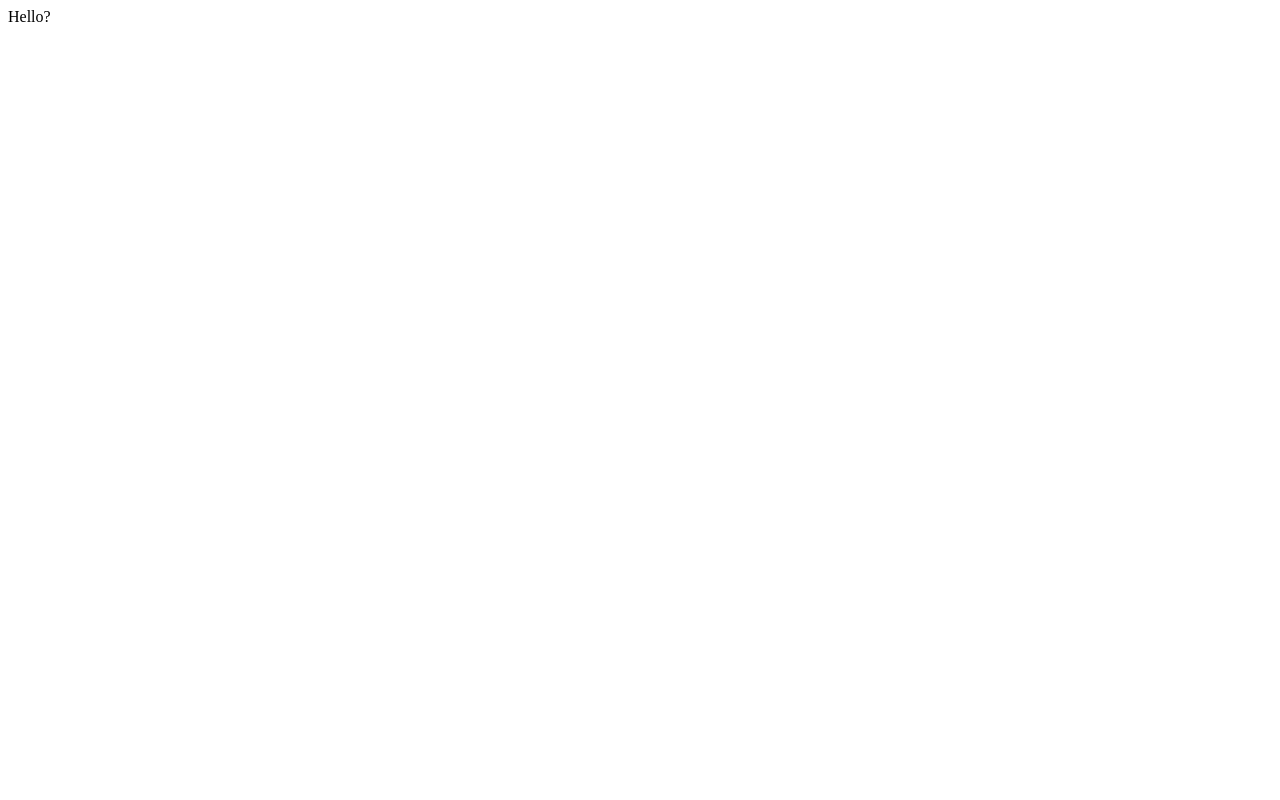
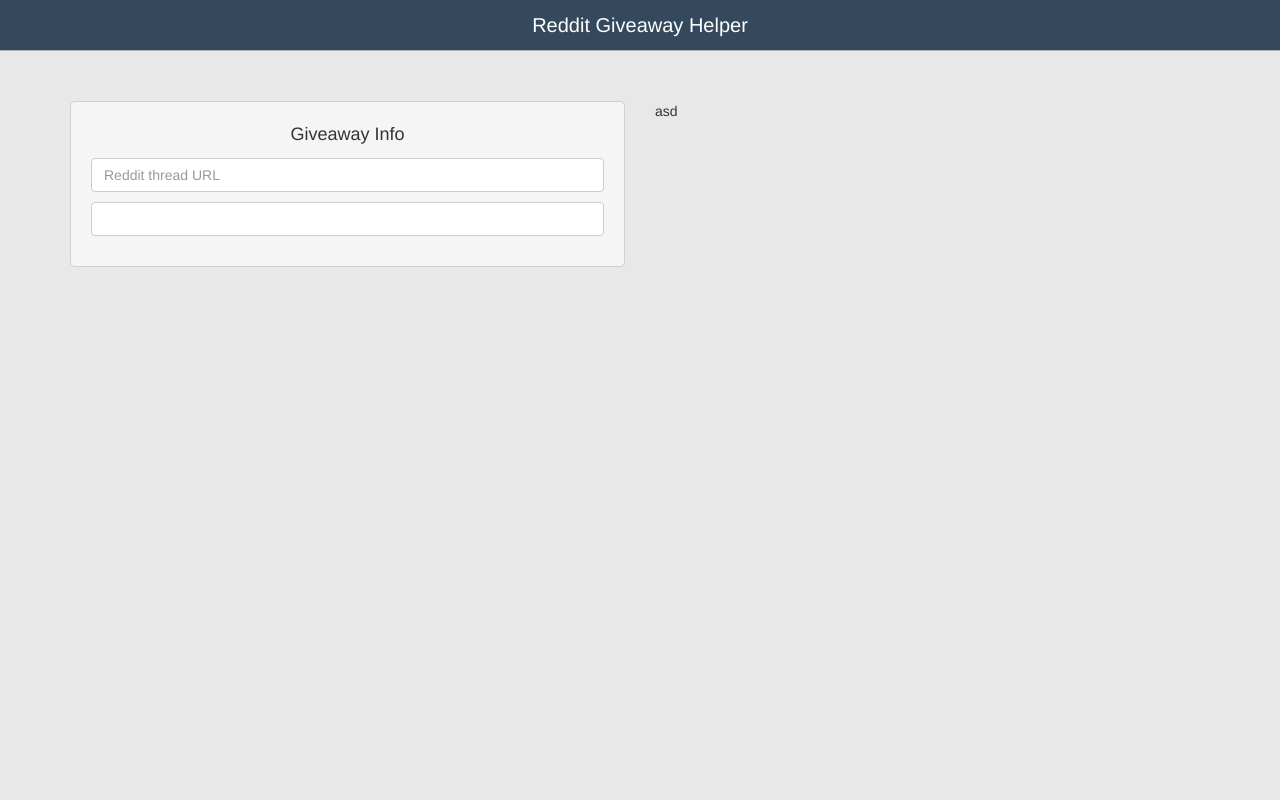
Before and after one commit to euphwes/redditgiveaways, a Django app: page / in a window 1280 px wide. Before the commit the page is almost empty. Run offline with Django 3.2, Linux system fonts and the light colour scheme; some libraries are stand-ins or nearby versions.

Commit message:
WIP home page with date filter picker, etc.

```diff
--- a/giveawayHelper/templates/home/home.html
+++ b/giveawayHelper/templates/home/home.html
@@ -3,9 +3,101 @@
 <html lang="en">
 <head>
     <meta charset="UTF-8">
-    <title>/r/cubers Giveaways!</title>
+    <title>Giveaways!</title>
+    <link href="https://maxcdn.bootstrapcdn.com/bootstrap/3.3.7/css/bootstrap.min.css" rel="stylesheet" integrity="sha384-BVYiiSIFeK1dGmJRAkycuHAHRg32OmUcww7on3RYdg4Va+PmSTsz/K68vbdEjh4u" crossorigin="anonymous">
+    <link rel="stylesheet" href="https://cdnjs.cloudflare.com/ajax/libs/bootstrap-datepicker/1.6.4/css/bootstrap-datepicker.min.css" />
+    <style>
+    body {
+        background-color: #E8E8E8;
+    }
+
+    .cc-navbar {
+        z-index: 999;
+
+        display: flex;
+        justify-content: center;
+        align-items: center;
+
+        background: #34495D;
+        border-bottom: 1px solid #B0B0B0;
+
+        width: 100%;
+        height: 51;
+    }
+
+    .title {
+        color: white;
+        font-size: 20px;
+    }
+
+    .simplebox {
+      -webkit-box-shadow: none !important;
+      -moz-box-shadow: none !important;
+      box-shadow: none !important;
+    }
+
+ .main-content {
+    padding-top: 50px;
+ }
+
+ .input-area{
+    padding: 20px;
+    border-radius: 5px;
+    border: 1px solid #D0D0D0;
+    background-color: #F5F5F5;
+ }
+
+ .input-area-header{
+    font-size: 18px;
+    margin-bottom: 10px
+ }
+
+.input-area input {
+    margin: 10px auto;
+    width: 100%;
+}
+    </style>
 </head>
 <body>
-    Hello?
+    <header class="cc-navbar">
+        <div class="title">Reddit Giveaway Helper</div>
+    </header>
+    <div class="container main-content">
+        <div class="row">
+            <div class="col-md-6">
+                <div class="input-area">
+                    <div class="input-area-header text-center">
+                        Giveaway Info
+                    </div>
+                    <input type="text" class="form-control simplebox" placeholder="Reddit thread URL"/>
+                    <input type="text" id="datepicker" class="form-control simplebox">
+                </div>
+        </div>
+                        <div class="col-md-6">
+                <div class="winner-info">
+                    asd
+                </div>
+            </div>
+        </div>
+        <div class="row">
+            <div class="contentsContainer invisible">
+                <div id="eligible" class="contents"></div>
+                <div id="filtered" class="contents"></div>
+                <div id="duplicates" class="contents"></div>
+                <div id="tooNew" class="contents"></div>
+            </div>
+        </div>
+    </div>
+    <script src="https://cdnjs.cloudflare.com/ajax/libs/jquery/3.1.1/jquery.min.js"></script>
+    <script src="https://maxcdn.bootstrapcdn.com/bootstrap/3.3.7/js/bootstrap.min.js" integrity="sha384-Tc5IQib027qvyjSMfHjOMaLkfuWVxZxUPnCJA7l2mCWNIpG9mGCD8wGNIcPD7Txa" crossorigin="anonymous"></script>
+    <script src="https://cdnjs.cloudflare.com/ajax/libs/bootstrap-datepicker/1.6.4/js/bootstrap-datepicker.min.js"></script>
+    <script>
+$(function() {
+    $('#datepicker').datepicker({
+        autoclose: true,
+        clearBtn: true,
+    });
+});
+    </script>
 </body>
 </html>
```
